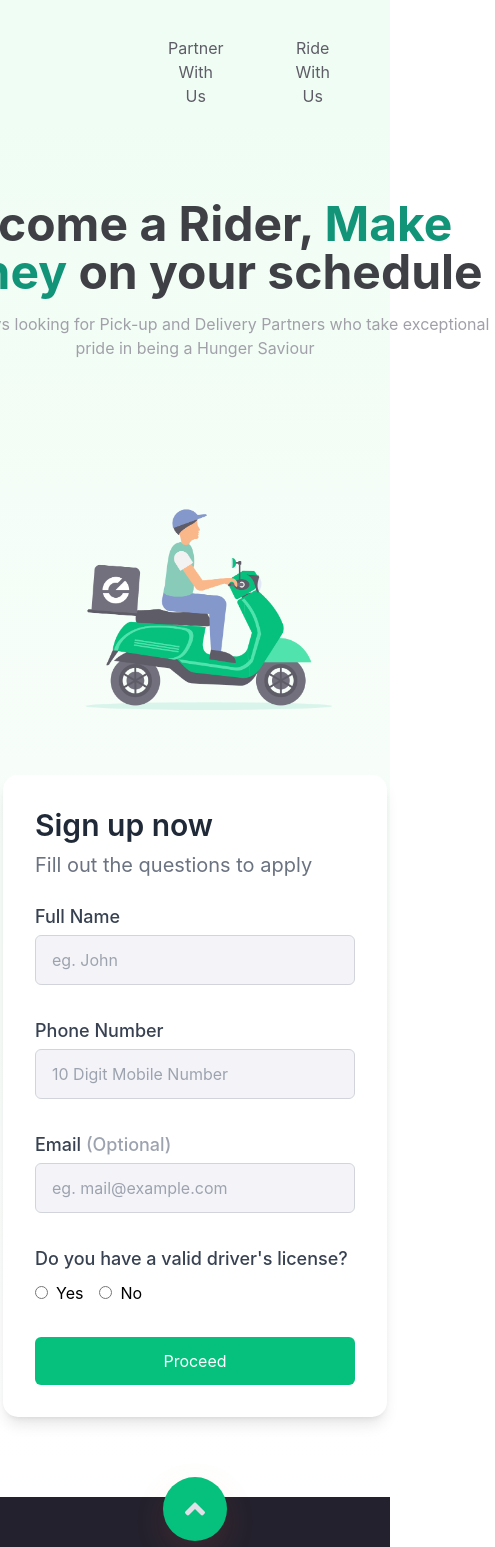
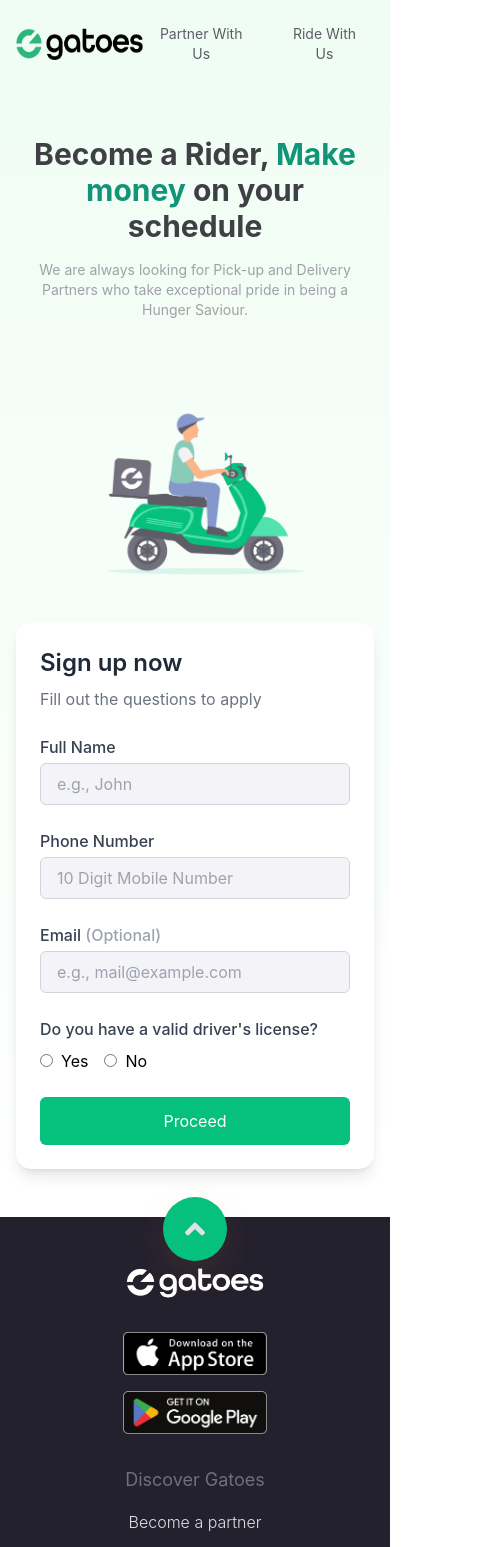
Before and after one commit to gatoes/gatoes-web-pannel, a React (Vite) app: page /ride in a window 390 px wide. Shown: the top 1547 px of the page, 495 px wide, since content can reach past the window. Built offline with nearby package versions, Linux system fonts and the light colour scheme.

Commit message:
responsive code

```diff
--- a/src/components/Main/Footer.tsx
+++ b/src/components/Main/Footer.tsx
@@ -4,7 +4,6 @@
 import googlePlay from '../../assets/images/googlePlay.png';
 import footerLogo from '../../assets/images/footerLogo.png';
 import { Link } from 'react-router-dom';
-
 
 const Footer: React.FC = () => {
   const scrollToTop = () => {
@@ -20,36 +19,24 @@
       <footer className="bg-[#23212D] text-[#716D82] p-6 sm:p-16 relative">
         <button
           onClick={scrollToTop}
-          className="absolute top-[-20px] left-1/2 transform -translate-x-1/2  rounded-full p-4 transition duration-300 bg-[#06C17D] shadow-[rgba(246,103,84,0.12)] shadow-[0_12px_32px_0]"
+          className="absolute top-[-20px] left-1/2 transform -translate-x-1/2 rounded-full p-4 transition duration-300 bg-[#06C17D] shadow-[rgba(246,103,84,0.12)] shadow-[0_12px_32px_0]"
         >
           <FaAngleUp className="w-8 h-8 text-[#E1DFE8] font-light" />
         </button>
 
         <div className="grid grid-cols-1 sm:grid-cols-4 gap-8 mt-6 text-center sm:text-left">
-          <div>
+          <div className="flex flex-col items-center sm:items-start">
             <div>
               <a href="/" target="_blank" rel="noopener noreferrer">
-                <img
-                  src={footerLogo}
-                  alt="Google Play"
-                  className="w-48"
-                />
+                <img src={footerLogo} alt="Gatoes Logo" className="w-36 sm:w-48" />
               </a>
             </div>
-            <div className="space-x-4 mt-8">
+            <div className="sm:space-x-4 mt-8 flex flex-col sm:flex-row items-center sm:items-start">
               <a href="https://apps.apple.com/us/app/gatoes-food-grocery-delivery/id1519726781" target="_blank" rel="noopener noreferrer">
-                <img
-                  src={appStore}
-                  alt="App Store"
-                  className="w-48"
-                />
+                <img src={appStore} alt="App Store" className="w-36 sm:w-48" />
               </a>
               <a href="https://play.google.com/store/apps/details?id=com.gatoes&hl=en_US&pli=1" target="_blank" rel="noopener noreferrer">
-                <img
-                  src={googlePlay}
-                  alt="Google Play"
-                  className="w-48"
-                />
+                <img src={googlePlay} alt="Google Play" className="w-36 sm:w-48 mt-4 sm:mt-0" />
               </a>
             </div>
           </div>
@@ -57,19 +44,16 @@
           <div>
             <h3 className="text-lg text-[#716D82] mb-4">Discover Gatoes</h3>
             <ul className="space-y-3">
-              <li><a href="#" className="hover:text-green-400 text-[#E1DFE8] font-light ">Become a partner</a></li>
-              <li><a href="#" className="hover:text-green-400 text-[#E1DFE8] font-light "></a></li>
+              <li><a href="#" className="hover:text-green-400 text-[#E1DFE8] font-light">Become a partner</a></li>
               <li><Link to="/ride" onClick={handleLinkClick} className="hover:text-green-400 text-[#E1DFE8] font-light">Ride with us</Link></li>
-
             </ul>
           </div>
 
           <div>
             <h3 className="text-lg text-[#716D82] mb-4">Help</h3>
             <ul className="space-y-3">
-              <li><Link to="/ride" onClick={handleLinkClick} className="hover:text-green-400 text-[#E1DFE8] font-light ">Contact us</Link></li>
+              <li><Link to="/ride" onClick={handleLinkClick} className="hover:text-green-400 text-[#E1DFE8] font-light">Contact us</Link></li>
               <li><Link to="/faqs" onClick={handleLinkClick} className="hover:text-green-400 text-[#E1DFE8] font-light">Faqs</Link></li>
-
             </ul>
           </div>
 
@@ -80,21 +64,19 @@
               <li><Link to="/policy-refund" onClick={handleLinkClick} className="hover:text-green-400 text-[#E1DFE8] font-light">Refund & Cancellation</Link></li>
               <li><Link to="/privacy-policy" onClick={handleLinkClick} className="hover:text-green-400 text-[#E1DFE8] font-light">Privacy Policy</Link></li>
               <li><Link to="/cookie-policy" onClick={handleLinkClick} className="hover:text-green-400 text-[#E1DFE8] font-light">Cookie Policy</Link></li>
-
             </ul>
           </div>
         </div>
       </footer>
-      <div className="flex flex-col sm:flex-row bottom-0 justify-between items-center bg-[#1D1B27] mt-16 sm:mt-0 px-36 py-6">
+
+      <div className="flex flex-col sm:flex-row bottom-0 justify-between items-center bg-[#1D1B27] sm:mt-0 px-6 sm:px-36 py-6">
         <div className="flex space-x-6 mb-4 sm:mb-0">
           <a href="https://www.facebook.com/gatoesIN/" target="_blank" rel="noopener noreferrer">
             <FaFacebook className="text-[#716D82] text-3xl hover:text-zinc-400 transition duration-300" />
           </a>
-
           <a href="https://www.instagram.com/GatoesIN/" target="_blank" rel="noopener noreferrer">
             <FaInstagram className="text-[#716D82] text-3xl hover:text-zinc-400 transition duration-300" />
           </a>
-
           <a href="https://www.linkedin.com/company/gatoes" target="_blank" rel="noopener noreferrer">
             <FaLinkedin className="text-[#716D82] text-3xl hover:text-zinc-400 transition duration-300" />
           </a>
--- a/src/components/Main/Header.tsx
+++ b/src/components/Main/Header.tsx
@@ -3,16 +3,24 @@
 
 const Header: React.FC = () => {
   return (
-    <header className="bg-white shadow-md text-white px-36 py-4 flex justify-between items-center z-50">
-      <a href="/"><img src={Logo} alt="Logo" className="h-10" /></a>
+    <header className="bg-white shadow-md px-4 md:px-10 lg:px-36 py-4 flex justify-between items-center z-50">
+      {/* Logo */}
+      <a href="/">
+        <img src={Logo} alt="Logo" className="h-8 md:h-10" />
+      </a>
 
-      <div className="flex space-x-6">
-        <a href="https://devmerchant.trestplus.com"><button className="font-sans font-semibold text-[#5E5C66] px-6 py-3 rounded-[15px] hover:bg-[#06C17D] text-md hover:text-white transition duration-300">
-          Partner With Us
-        </button></a>
-        <a href="/ride"><button className="font-sans text-[#5E5C66] font-semibold px-6 py-3 rounded-[15px] z-50 hover:bg-[#06C17D] text-md hover:text-white transition duration-300">
-          Ride With Us
-        </button></a>
+      {/* Navigation Links */}
+      <div className="flex space-x-4 md:space-x-6">
+        <a href="https://devmerchant.trestplus.com">
+          <button className="font-sans font-semibold text-[#5E5C66] px-4 py-2 md:px-6 md:py-3 rounded-lg md:rounded-[15px] hover:bg-[#06C17D] text-sm md:text-md hover:text-white transition duration-300">
+            Partner With Us
+          </button>
+        </a>
+        <a href="/ride">
+          <button className="font-sans font-semibold text-[#5E5C66] px-4 py-2 md:px-6 md:py-3 rounded-lg md:rounded-[15px] hover:bg-[#06C17D] text-sm md:text-md hover:text-white transition duration-300">
+            Ride With Us
+          </button>
+        </a>
       </div>
     </header>
   );
--- a/src/components/Pages/Policies/CookiePolicy.tsx
+++ b/src/components/Pages/Policies/CookiePolicy.tsx
@@ -3,7 +3,7 @@
 const CookiePolicy: React.FC = () => {
     return (
         <div className="bg-[#F2F6FB]">
-            <div className='bg-white p-24 mx-40 my-20'>
+             <div className="bg-white p-6 sm:p-8 lg:p-16 mx-4 sm:mx-8 lg:mx-36 my-10 lg:my-20">
                 <h1 className="text-4xl font-light text-left mb-6 text-[#8D1B3D]">Cookie Policy</h1>
                 <div className="text-lg">
                     <p className="mb-4 font-light text-lg text-zinc-700">
--- a/src/components/Pages/Policies/PaymentRefundPolicyPage.tsx
+++ b/src/components/Pages/Policies/PaymentRefundPolicyPage.tsx
@@ -3,7 +3,7 @@
 const PaymentRefundPolicyPage: React.FC = () => {
     return (
         <div className="bg-[#F2F6FB]">
-            <div className='bg-white p-24 mx-40 my-20'>
+             <div className="bg-white p-6 sm:p-8 lg:p-16 mx-4 sm:mx-8 lg:mx-36 my-10 lg:my-20">
                 <h1 className="text-4xl font-light text-left mb-6 text-[#8D1B3D]">Payments and Refund Policy</h1>
                 <div className="text-lg">
                     <p className="mb-4 font-light text-lg text-zinc-700">
@@ -17,7 +17,7 @@
 
 
                     </p>
-                    <p className='mb-4 font-light text-lg text-zinc-700 ml-10'>If you didn’t receive an order or received an incorrect order, you are entitled to a full refund.<br></br>If you have received only a part of your order if may issue a partial refund.</p>
+                    <p className='mb-4 font-light text-lg text-zinc-700 md:ml-10 ml-6 '>If you didn’t receive an order or received an incorrect order, you are entitled to a full refund.<br></br>If you have received only a part of your order if may issue a partial refund.</p>
 
                     <p className="mb-4 font-light text-lg text-zinc-700" >We are best in our customer satisfaction. We will take necessary action in every single issue faced by the user very seriously. In case of any delay or issues with food order users can contact our 24 hours customer service either call us hotline number or a live chat for assistance.
                     </p>
@@ -34,7 +34,7 @@
 
 
                     </p>
-                    <p className="font-light text-lg ml-10  text-zinc-700">
+                    <p className="font-light text-lg md:ml-10 ml-6   text-zinc-700">
                         The preparation of the food delivery has been completed or the delivery staff has already been sent, it can not be canceled.No refund is possible if the order has been out for delivery.<br></br>Users can cancel an order by conta<br></br>After placing an order with the restaurant’s reserve the right to cancel any order, before or after acceptance, and will notify you immediately of any such action.
 
                     </p>
--- a/src/components/Pages/SignUp/RiderSignUp.tsx
+++ b/src/components/Pages/SignUp/RiderSignUp.tsx
@@ -40,67 +40,77 @@
       email: formData.email,
     };
     console.log(output);
-    // You can add further processing here, such as sending data to an API
+    // Further processing can be added here, like sending data to an API.
   };
 
   return (
     <>
       <motion.div
         className="bg-green-50"
-        initial={{ opacity: 0, x: -100 }} // Start off-screen and invisible
-        animate={{ opacity: 1, x: 0 }} // Fade in and slide to original position
+        initial={{ opacity: 0, x: -100 }}
+        animate={{ opacity: 1, x: 0 }}
         transition={{ duration: 1 }}
       >
-        <header className="text-white px-36 pt-6 flex justify-between items-center">
-          <a href="/"><img src={Logo} alt="Logo" className="h-10" /></a>
-          <div className="flex space-x-6">
-            <a href="https://devmerchant.trestplus.com/dashboard"><button className="text-[#5E5C66] px-6 py-3 rounded-[15px] hover:bg-[#06C17D] text-md hover:text-white transition duration-300">
-              Partner With Us
-            </button></a>
-            <a href="/ride"><button className="text-[#5E5C66] px-6 py-3 rounded-[15px] z-50 hover:bg-[#06C17D] text-md  hover:text-white transition duration-300">
-              Ride With Us
-            </button></a>
+        <header className="text-white px-4 md:px-16 lg:px-36 py-4 flex justify-between items-center">
+          <a href="/">
+            <img src={Logo} alt="Logo" className="h-8 md:h-10" />
+          </a>
+          <div className="flex space-x-4 md:space-x-6">
+            <a href="https://devmerchant.trestplus.com/dashboard">
+              <button className="text-[#5E5C66] px-4 md:px-6 py-2 md:py-3 rounded-[15px] hover:bg-[#06C17D] text-sm md:text-md hover:text-white transition duration-300">
+                Partner With Us
+              </button>
+            </a>
+            <a href="/ride">
+              <button className="text-[#5E5C66] px-4 md:px-6 py-2 md:py-3 rounded-[15px] hover:bg-[#06C17D] text-sm md:text-md hover:text-white transition duration-300">
+                Ride With Us
+              </button>
+            </a>
           </div>
         </header>
       </motion.div>
-      <div className="py-20 bg-gradient-to-b from-green-50 to-white flex items-center justify-center">
-        <div className="flex flex-col lg:flex-row items-center lg:items-start gap-16">
-          <div className="text-center lg:text-left w-[600px]">
-            <h1 className="text-5xl font-bold text-zinc-700">
+
+      <div className="py-12 px-4 bg-gradient-to-b from-green-50 to-white flex flex-col items-center justify-center">
+        <div className="flex flex-col lg:flex-row items-center lg:items-start gap-12 lg:gap-16 w-full max-w-screen-xl">
+          {/* Left Section */}
+          <div className="text-center lg:text-left lg:w-1/2">
+            <h1 className="text-3xl md:text-4xl lg:text-5xl font-bold text-zinc-700">
               Become a Rider, <span className="text-[#119477]">Make money</span> on your schedule
             </h1>
-            <p className="mt-4 text-[#A1A0A9]">
+            <p className="mt-4 text-sm md:text-base text-[#A1A0A9]">
               We are always looking for Pick-up and Delivery Partners who take
-              exceptional pride in being a Hunger Saviour
+              exceptional pride in being a Hunger Saviour.
             </p>
             <img
               src={signup}
               alt="Delivery Rider"
-              className="mt-8 w-full max-w-md mx-auto lg:mx-0"
+              className="mt-0 w-full max-w-md mx-auto lg:mx-0"
             />
           </div>
-          <div className="bg-white p-8 rounded-[15px] shadow-lg w-full max-w-sm">
-            <h2 className="text-3xl font-semibold text-gray-800">Sign up now</h2>
-            <p className="mt-2 text-xl text-gray-500">Fill out the questions to apply</p>
-            <form className="mt-6 space-y-8" onSubmit={handleSubmit}>
+
+          {/* Right Section */}
+          <div className="bg-white p-6 md:p-8 rounded-[15px] shadow-lg w-full lg:w-1/3 max-w-md">
+            <h2 className="text-2xl md:text-3xl font-semibold text-gray-800">Sign up now</h2>
+            <p className="mt-2 text-base md:text-lg text-gray-500">Fill out the questions to apply</p>
+            <form className="mt-6 space-y-6" onSubmit={handleSubmit}>
               <div>
-                <label htmlFor="fullName" className="block text-lg font-medium text-gray-700">
+                <label htmlFor="fullName" className="block text-base md:text-lg font-medium text-gray-700">
                   Full Name
                 </label>
                 <input
                   type="text"
                   id="fullName"
                   name="fullName"
-                  placeholder="eg. John"
+                  placeholder="e.g., John"
                   value={formData.fullName}
                   onChange={handleChange}
-                  className="w-full mt-1 py-3 px-4 border border-gray-300 bg-[#F4F4F8] rounded-md focus:shadow-lg focus:shadow-red-100 focus:outline-none focus:ring-2 focus:ring-green-500"
+                  className="w-full mt-1 py-2 md:py-3 px-4 border border-gray-300 bg-[#F4F4F8] rounded-md focus:outline-none focus:ring-2 focus:ring-green-500"
                   required
                 />
               </div>
 
               <div>
-                <label htmlFor="phoneNumber" className="block text-lg font-medium text-gray-700">
+                <label htmlFor="phoneNumber" className="block text-base md:text-lg font-medium text-gray-700">
                   Phone Number
                 </label>
                 <input
@@ -112,28 +122,30 @@
                   value={formData.phoneNumber}
                   onChange={handleChange}
                   maxLength={10}
-                  className="w-full mt-1 py-3 px-4 border border-gray-300 bg-[#F4F4F8] rounded-md focus:shadow-lg focus:shadow-red-100 focus:outline-none focus:ring-2 focus:ring-green-500"
+                  className="w-full mt-1 py-2 md:py-3 px-4 border border-gray-300 bg-[#F4F4F8] rounded-md focus:outline-none focus:ring-2 focus:ring-green-500"
                   required
                 />
               </div>
 
               <div>
-                <label htmlFor="email" className="block text-lg font-medium text-gray-700">
+                <label htmlFor="email" className="block text-base md:text-lg font-medium text-gray-700">
                   Email <span className="text-gray-400">(Optional)</span>
                 </label>
                 <input
                   type="email"
                   id="email"
                   name="email"
-                  placeholder="eg. mail@example.com"
+                  placeholder="e.g., mail@example.com"
                   value={formData.email}
                   onChange={handleChange}
-                  className="w-full mt-1 py-3 px-4 border border-gray-300 bg-[#F4F4F8] rounded-md focus:outline-none focus:ring-1 focus:ring-green-500 focus:shadow-lg focus:shadow-red-100"
+                  className="w-full mt-1 py-2 md:py-3 px-4 border border-gray-300 bg-[#F4F4F8] rounded-md focus:outline-none focus:ring-2 focus:ring-green-500"
                 />
               </div>
 
               <div>
-                <p className="block text-lg font-medium text-gray-700 mb-2">Do you have a valid driver's license?</p>
+                <p className="block text-base md:text-lg font-medium text-gray-700 mb-2">
+                  Do you have a valid driver's license?
+                </p>
                 <div className="flex items-center gap-4">
                   <label className="flex items-center gap-2">
                     <input
@@ -162,7 +174,7 @@
 
               <button
                 type="submit"
-                className="w-full py-3 px-4 bg-[#06C17D] text-white rounded-md hover:shadow-xl hover:shadow-red-200 focus:outline-none focus:ring-2 focus:ring-green-500"
+                className="w-full py-3 px-4 bg-[#06C17D] text-white rounded-md hover:shadow-lg focus:outline-none focus:ring-2 focus:ring-green-500"
               >
                 Proceed
               </button>
```
Also changed, not shown: src/components/Pages/Faqs/Faqs.tsx (+23 -13 lines), src/components/Pages/HeroSection/MainHeroSection.tsx (+12 -20 lines), src/components/Pages/Policies/PrivacyPolicy.tsx (+6 -6 lines), src/components/Pages/TermAndCondition/TermsAndConditions.tsx (+33 -33 lines), 1 other file (tests, documents, lock files or other folders).
